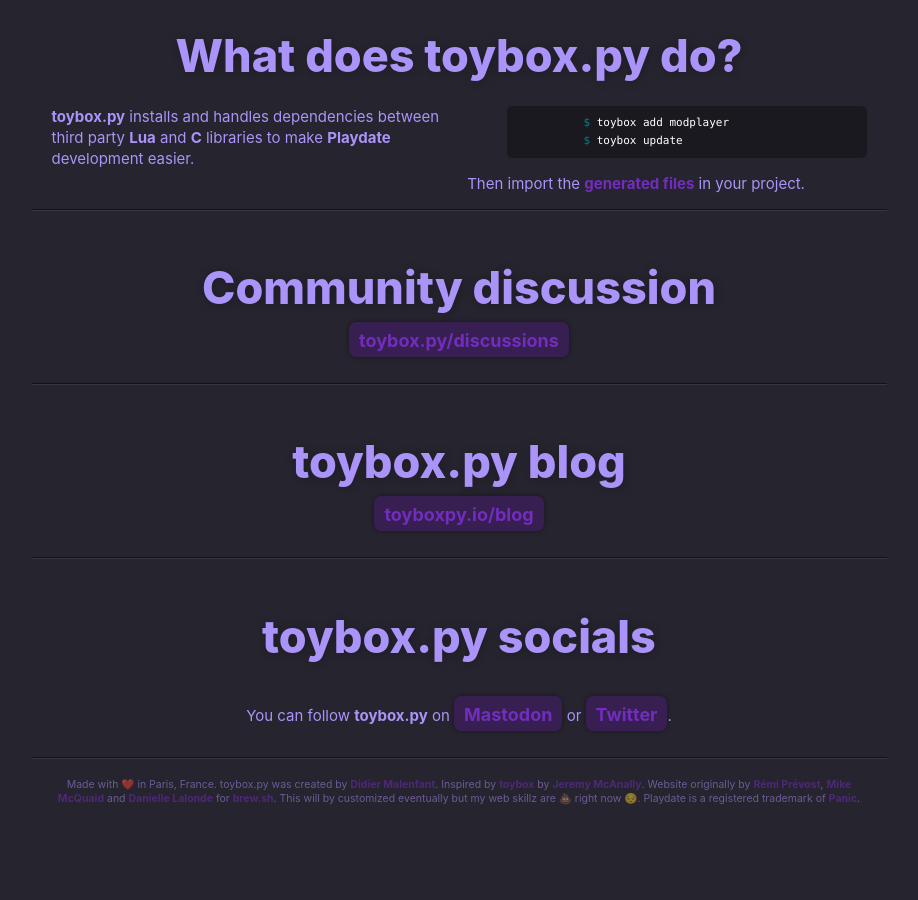
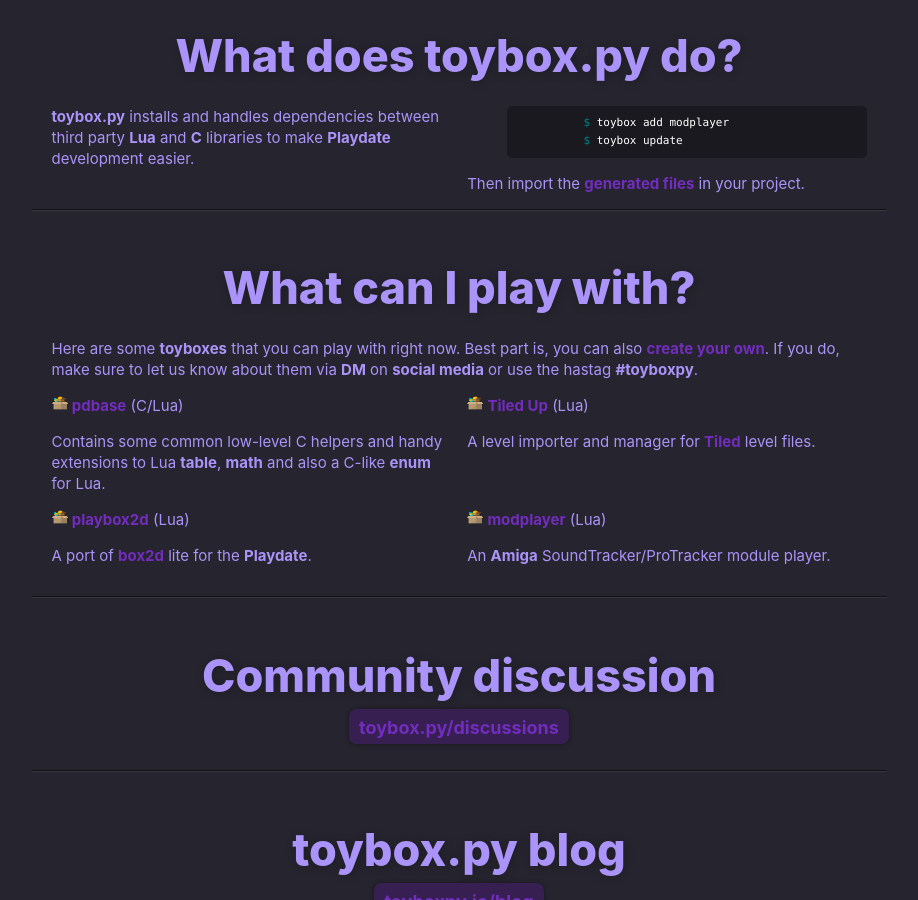
Before and after one commit to toyboxpy/toyboxpy.io, a Jekyll site: the page built from index.html, in a window 1280 px wide and 900 px high, scrolled down 601 px. Shown: the whole window, without its empty margins (181-1099 px from the left). Built offline with Jekyll 4.4.1, drawn with Linux system fonts in a browser that asks for light colours; comment, search, counter and statistics services are not loaded; before the commit the page ends 1430 px from its top, so only the background shows below that.

Commit message:
Added a list of toyboxes available now

```diff
--- a/_data/locales/en.yml
+++ b/_data/locales/en.yml
@@ -9,6 +9,12 @@
       install: Install toybox.py
       paste: Paste that in a <b>macOS</b> Terminal shell prompt.
       what: <b>toybox.py</b> is currently in <b>beta</b> and it's only been tested on <b>macOS</b> so far. You can <a href="https://github.com/DidierMalenfant/toybox.py/discussions/1"><b>help</b></a>.
+    whatisthere: What can I play with?
+    herearesamples: Here are some <b>toyboxes</b> that you can play with right now. Best part is, you can also <a href="https://github.com/DidierMalenfant/toybox.py#creating-your-own-toyboxes">create your own</a>. If you do, make sure to let us know about them via <b>DM</b> on <b>social media</b> or use the hastag <b>#toyboxpy</b>.
+    pdbasedesc: Contains some common low-level C helpers and handy extensions to Lua <b>table</b>, <b>math</b> and also a C-like <b>enum</b> for Lua.
+    playbox2ddesc: A port of <a href="https://box2d.org" target="_blank">box2d</a> lite for the <b>Playdate</b>.
+    tileddesc: A level importer and manager for <a href="https://mapeditor.org" target="_blank">Tiled</a> level files.<br><br><br>
+    modplayerdesc: An <b>Amiga</b> SoundTracker/ProTracker module player.
     doc:
       blog: toybox.py blog
       community: Community discussion
--- a/_layouts/index.html
+++ b/_layouts/index.html
@@ -54,6 +54,26 @@
 
     <li>
       <div class="group row">
+        <h2 id="question">{{ t.pagecontent.whatisthere }}</h2>
+        <br>
+        <p>{{ t.pagecontent.herearesamples}}</p>
+        <div class="col-1">
+          <p id="title"><img alt="toyboxpy logo" src="{{ "/assets/img/toybox-449x449.png" | relative_url }}" width="16" height="16"> <a href="https://github.com/DidierMalenfant/pdbase">pdbase</a> (C/Lua)</p>
+          <p>{{ t.pagecontent.pdbasedesc }}</p>
+          <p><img alt="toyboxpy logo" src="{{ "/assets/img/toybox-449x449.png" | relative_url }}" width="16" height="16"> <a href="https://github.com/DidierMalenfant/playbox2d">playbox2d</a> (Lua)</p>
+          <p>{{ t.pagecontent.playbox2ddesc }}</p>
+        </div>
+        <div class="col-2">
+          <p><img alt="toyboxpy logo" src="{{ "/assets/img/toybox-449x449.png" | relative_url }}" width="16" height="16"> <a href="https://github.com/DidierMalenfant/tiled-uo">Tiled Up</a> (Lua)</p>
+          <p>{{ t.pagecontent.tileddesc }}</p>
+          <p><img alt="toyboxpy logo" src="{{ "/assets/img/toybox-449x449.png" | relative_url }}" width="16" height="16"> <a href="https://github.com/DidierMalenfant/modplayer">modplayer</a> (Lua)</p>
+          <p>{{ t.pagecontent.modplayerdesc }}</p>
+        </div>
+      </div>
+    </li>
+
+    <li>
+      <div class="group row">
         <h2 id="toyboxpy-community">{{ t.pagecontent.doc.community }}</h2>
         <div class="button">
           <p><a href="https://github.com/DidierMalenfant/toybox.py/discussions">toybox.py/discussions</a></p>
```
